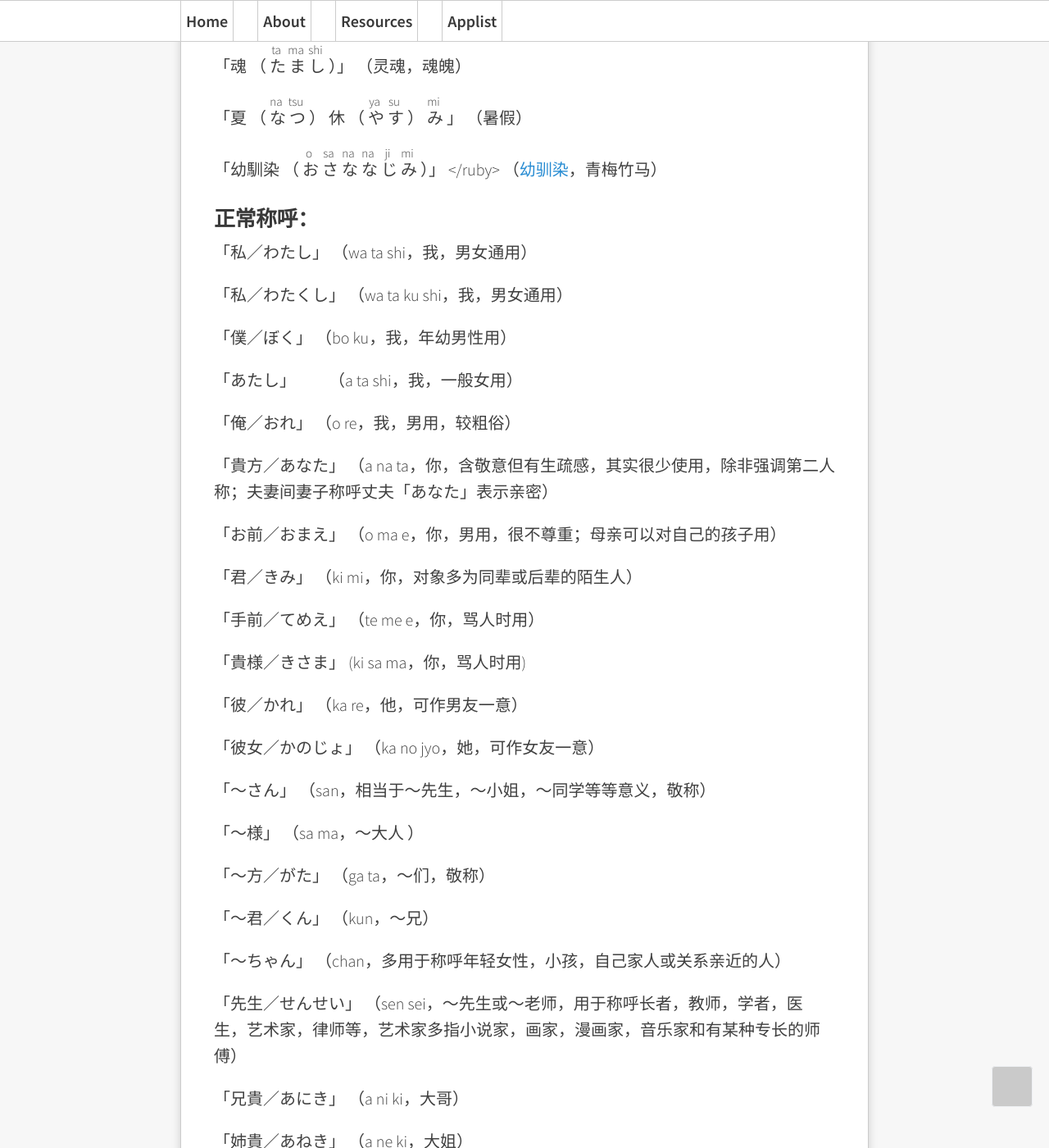
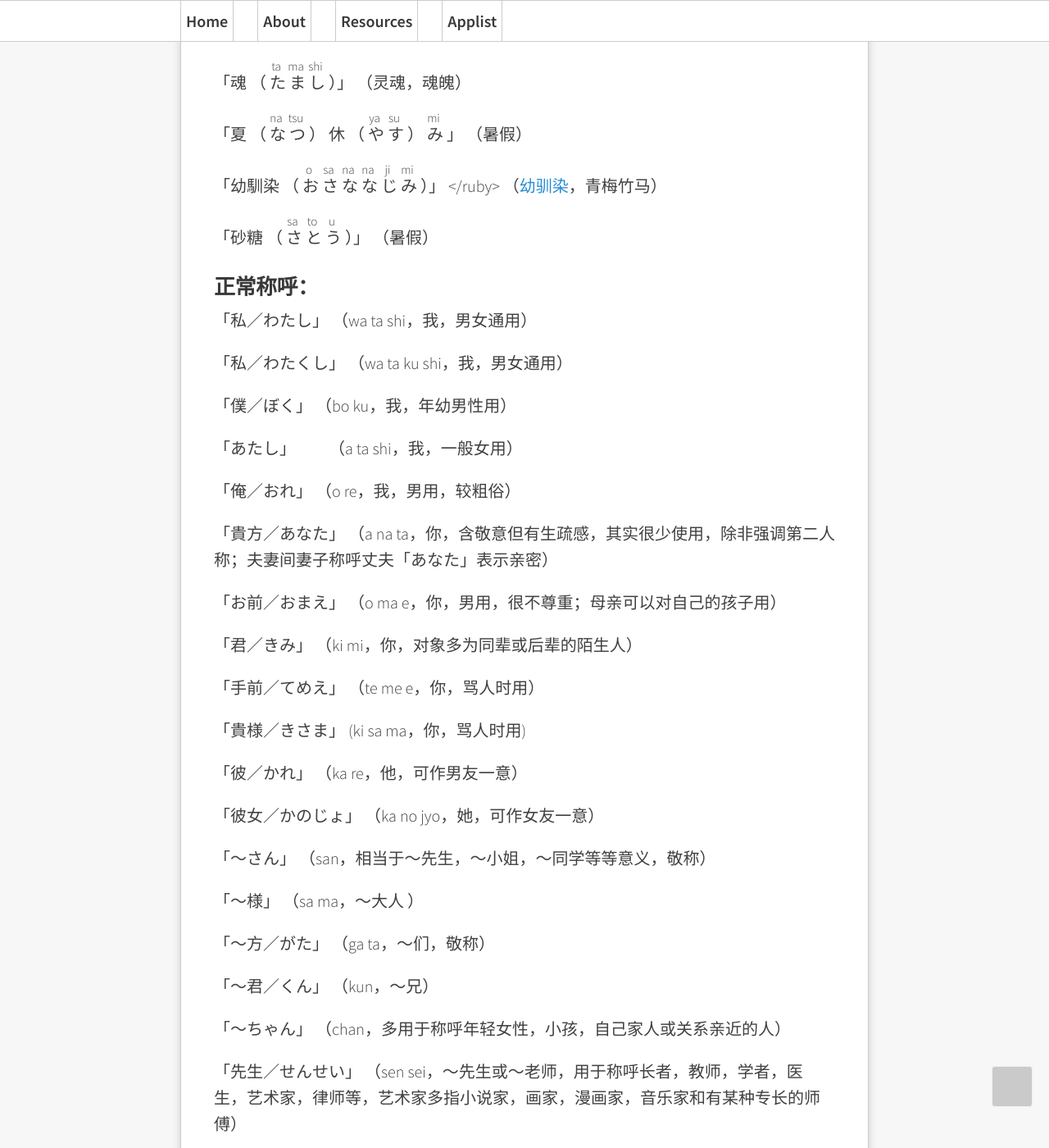
Before and after one commit to Melody-of-Oblivion/Melody-of-Oblivion.github.io, a Jekyll site: the page built from _posts/2019-12-26-nihongopad.md, in a window 1280 px wide and 1400 px high, scrolled down 6567 px. Shown: the whole window at 82% size. Built offline with Jekyll 4.4.1, drawn with Linux system fonts in a browser that asks for light colours; grey boxes are pictures that could not be loaded.

Commit message:
revise
build ver1.8.3

```diff
--- a/_posts/2019-12-26-nihongopad.md
+++ b/_posts/2019-12-26-nihongopad.md
@@ -914,6 +914,15 @@ editdate: "2020-04-08"
 ）」
 </ruby>		（[幼驯染]([https://zh.moegirl.org/%E9%9D%92%E6%A2%85%E7%AB%B9%E9%A9%AC](https://zh.moegirl.org/青梅竹马))，青梅竹马）
 
+<ruby>
+「砂糖
+（<rp>(</rp><rt></rt><rp>)</rp>
+さ<rp>(</rp><rt>sa</rt><rp>)</rp>
+と<rp>(</rp><rt>to</rt><rp>)</rp>
+う<rp>(</rp><rt>u</rt><rp>)</rp>
+）」
+</ruby>		（暑假）
+
 
 
 ### 正常称呼：
--- a/assets/css/components.scss
+++ b/assets/css/components.scss
@@ -117,6 +117,7 @@
     text-align: center;
     margin-bottom: .2rem;
     border: 1px solid #3d3d3d;
+    padding: .5rem 0;
   }
   &-date {
     width: 100%;
```
